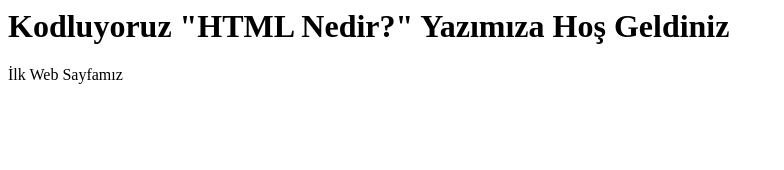
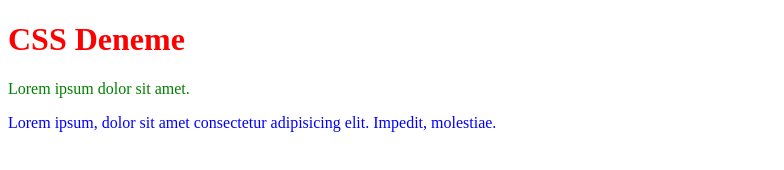
Before and after one commit to ugursabirer/kodluyoruz-front-end, a plain HTML site: page index.html in a window 1280 px wide. Shown: the whole page, without its empty margins (0-784 px from the left). Drawn offline with Linux system fonts and the light colour scheme.

Commit message:
inline css work

```diff
--- a/index.html
+++ b/index.html
@@ -1,12 +1,14 @@
-<html>
-
+<!DOCTYPE html>
+<html lang="tr">
 <head>
-    <title>Kodluyoruz</title>
+    <meta charset="UTF-8">
+    <meta http-equiv="X-UA-Compatible" content="IE=edge">
+    <meta name="viewport" content="width=device-width, initial-scale=1.0">
+    <title>CSS</title>
 </head>
-
 <body>
-    <h1>Kodluyoruz "HTML Nedir?" Yazımıza Hoş Geldiniz</h1>
-    <p>İlk Web Sayfamız</p>
+    <h1 style="color: red;">CSS Deneme</h1>
+    <p style="color: green;">Lorem ipsum dolor sit amet.</p>
+    <p style="color: blue;">Lorem ipsum, dolor sit amet consectetur adipisicing elit. Impedit, molestiae.</p>
 </body>
-
 </html>
```
